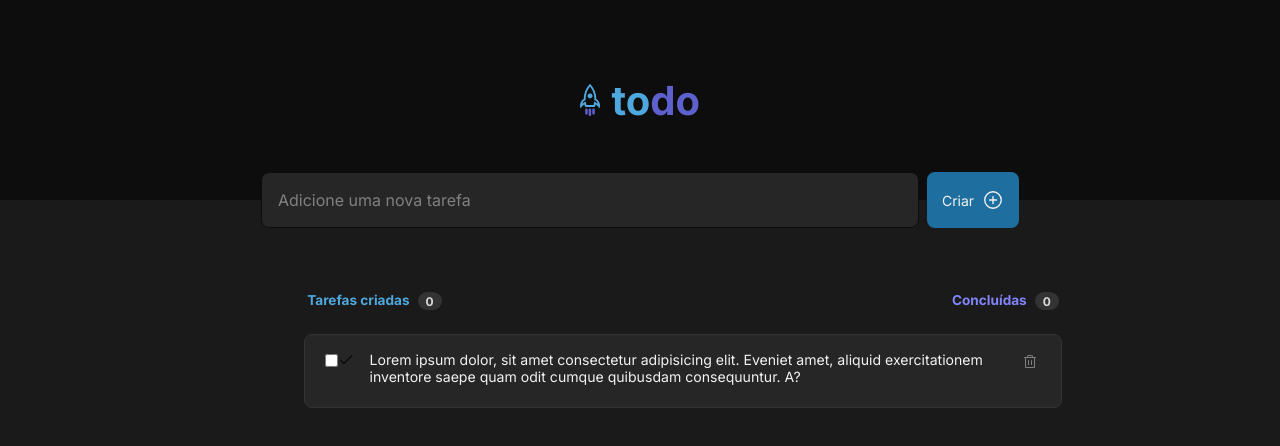
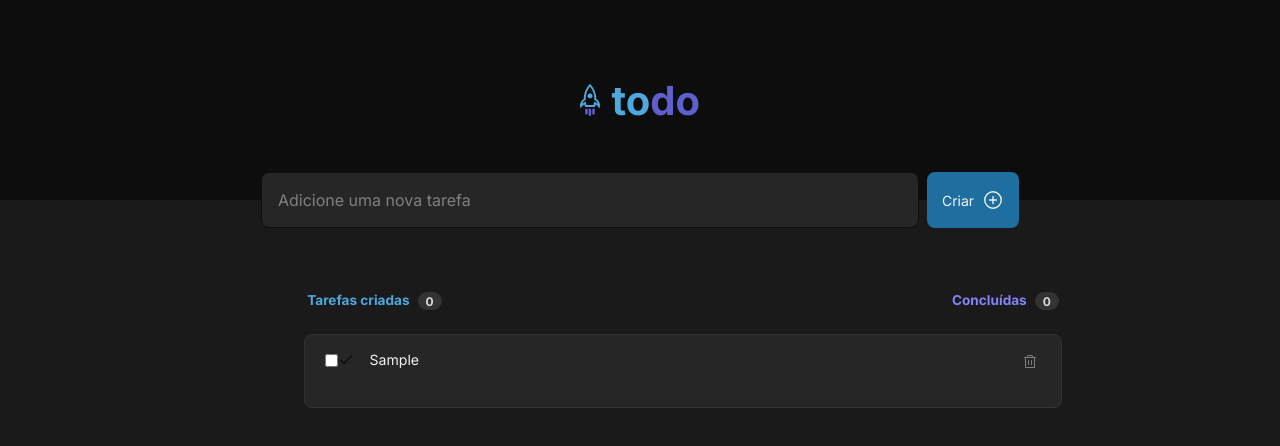
Before and after one commit to hevelinlima/todo-list, a React (Vite) app: page / in a window 1280 px wide. Both pictures are taken after typing "Sample" into the empty fields and a click on the button "Criar". Shown: the top 446 px of the page. Built offline with nearby package versions, Linux system fonts and the light colour scheme.

Commit message:
Task content

```diff
--- a/src/components/List/Tasks.tsx
+++ b/src/components/List/Tasks.tsx
@@ -1,7 +1,11 @@
 import { Check, Trash } from "@phosphor-icons/react";
 import styles from './Tasks.module.css'
 
-export function Tasks(){
+interface TasksProps{
+  content: string;
+}
+
+export function Tasks({content}: TasksProps){
   return(
     <div className={styles.task}>
       <div className={styles.container}>
@@ -11,7 +15,9 @@ export function Tasks(){
             <Check />
           </span>
         </label>
-        <p className={styles.taskText}>Lorem ipsum dolor, sit amet consectetur adipisicing elit. Eveniet amet, aliquid exercitationem inventore saepe quam odit cumque quibusdam consequuntur. A?</p>
+        <p className={styles.taskText}>
+          {content}
+        </p>
         <button title="Deletar tarefa">
           <Trash size={16} />
         </button>
--- a/src/components/TaskList.tsx
+++ b/src/components/TaskList.tsx
@@ -22,7 +22,10 @@ export function TaskList({tasks}: TaskListProps){
       <div>
         {tasks.length > 0 ? (
           tasks.map(task => {
-            return <Tasks/>
+            return (
+              <Tasks
+              content={task}/>
+              )
           })
           ) : (
           <Empty />
```
